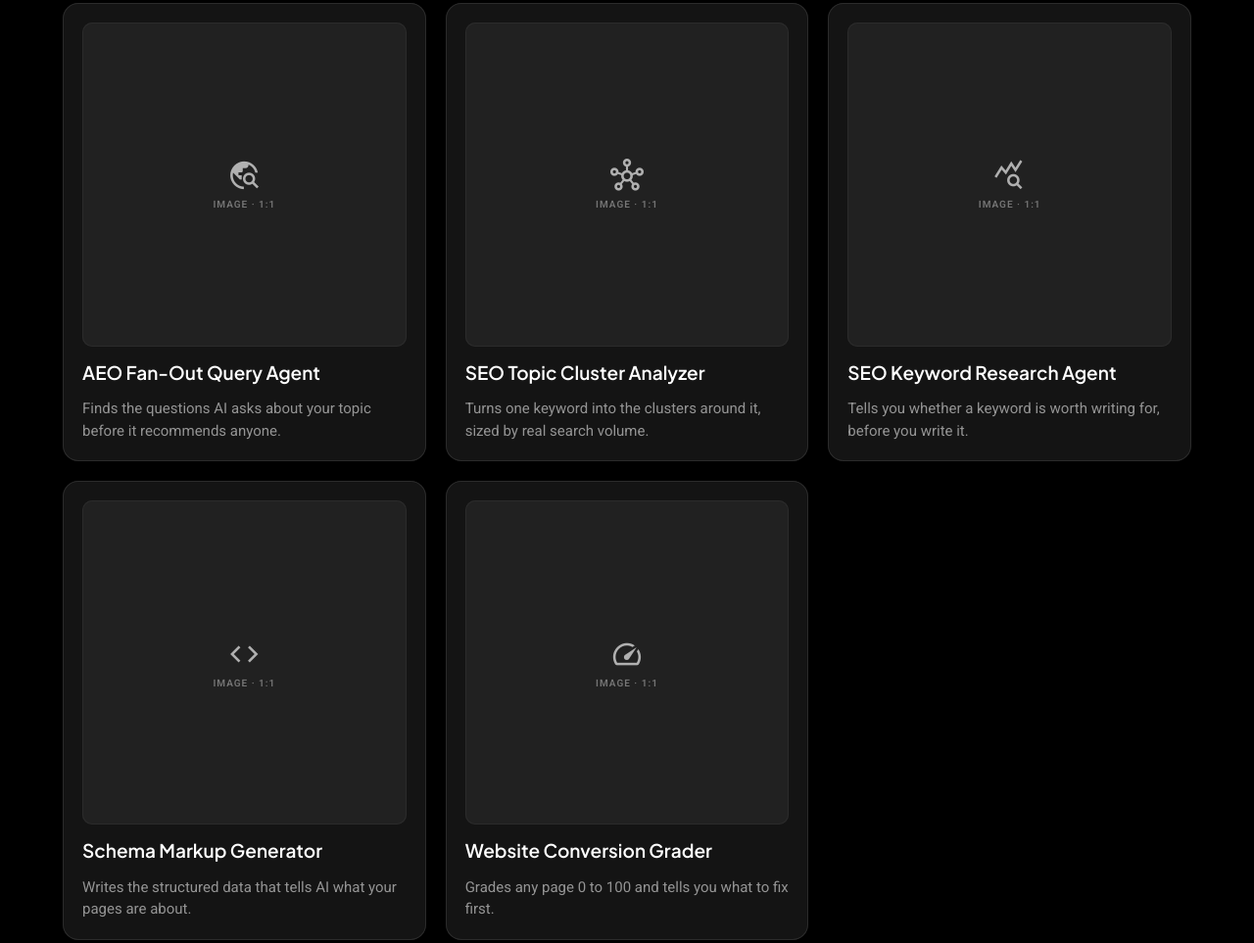
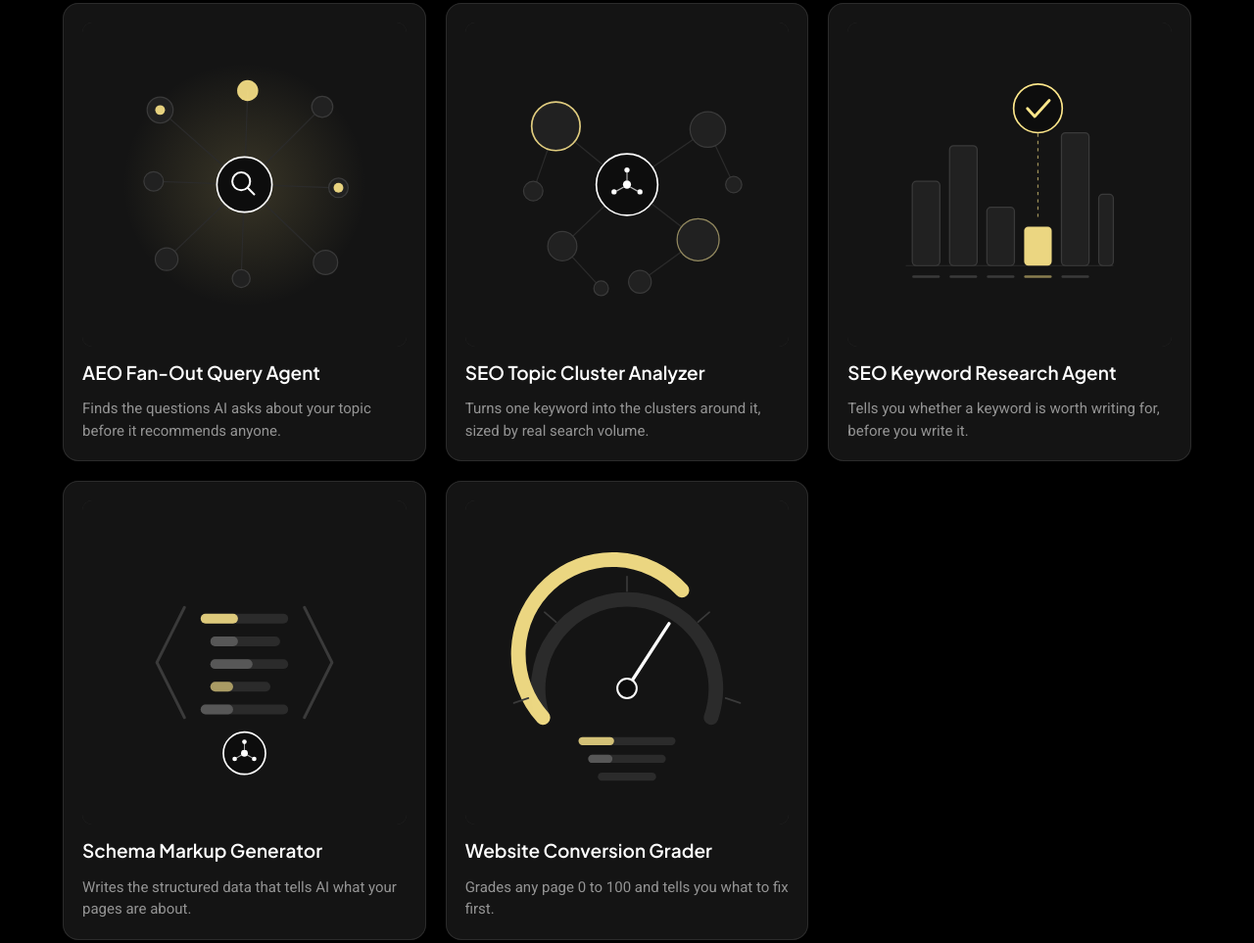
Before and after one commit to LeanLabs0/breeze-agent-bundle-prototype, a plain HTML site: page index.html in a window 1280 px wide. Shown: the part 1132-2095 px from the top of the page at 98% size. Drawn offline with nearby package versions, Linux system fonts and the light colour scheme.

Commit message:
Add agent artwork: 5 x 1:1 card images + 9:16 collage (SVG, on-brand)

```diff
--- a/index.html
+++ b/index.html
@@ -104,16 +104,16 @@
   .agrid{display:grid;grid-template-columns:repeat(3,1fr);gap:20px}
   .acard{padding:20px;display:flex;flex-direction:column;gap:14px}
   .aimg{aspect-ratio:1/1;border-radius:10px;background:var(--chip);box-shadow:inset 0 0 0 1px var(--border);
-        display:flex;flex-direction:column;align-items:center;justify-content:center;gap:8px;color:#B0B0B0}
-  .aimg .ms{font-size:34px}
-  .aimg-lab{font:600 10px/1 var(--font-body);letter-spacing:.1em;text-transform:uppercase;color:var(--text-3)}
+        overflow:hidden;display:flex}
+  .aimg img{width:100%;height:100%;object-fit:cover;display:block}
   .aname{font:600 19px/1.3 var(--font-heading);color:#fff;margin:0}
   .aline{font:400 15px/1.5 var(--font-body);color:var(--text-2);margin:0}
 
   /* Form block: 9:16 collage + form side by side */
   .formgrid{display:grid;grid-template-columns:.42fr 1fr;gap:32px;align-items:stretch}
   .collage{aspect-ratio:9/16;border-radius:16px;background:var(--card);box-shadow:inset 0 0 0 1px var(--border);
-           display:flex;flex-direction:column;align-items:center;justify-content:center;gap:10px;text-align:center;padding:24px}
+           overflow:hidden;display:flex}
+  .collage img{width:100%;height:100%;object-fit:cover;display:block}
 
   /* Form */
   .grid2{display:grid;grid-template-columns:1fr 1fr;gap:16px}
@@ -236,11 +236,9 @@
 <section class="sec" id="form">
   <div class="wrap formgrid">
 
-    <!-- <<< FILL ME: 9:16 collage of the agent images -->
+    <!-- 9:16 agent collage. First-pass artwork — Kevin swaps in the finals. -->
     <div class="collage">
-      <span class="ms" style="font-size:34px;color:#B0B0B0">grid_view</span>
-      <p class="body fs13">Agent image collage</p>
-      <span class="tag">Image placeholder — 9:16</span>
+      <img src="assets/agents/collage.svg" alt="The five Breeze agents">
     </div>
 
     <div class="card" style="padding:40px">
@@ -321,18 +319,18 @@ const HUBSPOT_FORM_GUID = '';   // <<< FILL ME
 // Relative so it works in preview. Edward: point this at the real HubSpot thank-you page.
 const THANK_YOU_URL = 'thank-you.html';
 
-/* Agents. `img` is the 1:1 image slot — swap the icon for a real <img> when ready.
+/* Agents. `img` is the 1:1 card image — first-pass artwork, Kevin swaps in finals.
    Descriptions are ONE line each, per Kevin. */
 const AGENTS = [
-  { name: 'AEO Fan-Out Query Agent',  icon: 'travel_explore',
+  { name: 'AEO Fan-Out Query Agent',  img: 'assets/agents/aeo-fan-out.svg',
     line: 'Finds the questions AI asks about your topic before it recommends anyone.' },
-  { name: 'SEO Topic Cluster Analyzer', icon: 'hub',
+  { name: 'SEO Topic Cluster Analyzer', img: 'assets/agents/seo-topic-cluster.svg',
     line: 'Turns one keyword into the clusters around it, sized by real search volume.' },
-  { name: 'SEO Keyword Research Agent', icon: 'query_stats',
+  { name: 'SEO Keyword Research Agent', img: 'assets/agents/seo-keyword-research.svg',
     line: 'Tells you whether a keyword is worth writing for, before you write it.' },
-  { name: 'Schema Markup Generator',  icon: 'code',
+  { name: 'Schema Markup Generator',  img: 'assets/agents/schema-markup.svg',
     line: 'Writes the structured data that tells AI what your pages are about.' },
-  { name: 'Website Conversion Grader', icon: 'speed',
+  { name: 'Website Conversion Grader', img: 'assets/agents/conversion-grader.svg',
     line: 'Grades any page 0 to 100 and tells you what to fix first.' }
 ];
 
@@ -344,10 +342,7 @@ const CHECK_SVG = '<svg width="12" height="10" viewBox="0 0 13 10" fill="none" a
 
 document.getElementById('agent-cards').innerHTML = AGENTS.map(a => `
   <div class="card acard">
-    <div class="aimg">
-      <span class="ms">${esc(a.icon)}</span>
-      <span class="aimg-lab">Image · 1:1</span>
-    </div>
+    <div class="aimg"><img src="${esc(a.img)}" alt="${esc(a.name)}" loading="lazy"></div>
     <h3 class="aname">${esc(a.name)}</h3>
     <p class="aline">${esc(a.line)}</p>
   </div>`).join('');
```
Also changed, not shown: landing.html (+13 -18 lines), assets/agents/aeo-fan-out.svg (added), assets/agents/collage.svg (added), assets/agents/conversion-grader.svg (added), assets/agents/schema-markup.svg (added), assets/agents/seo-keyword-research.svg (added), assets/agents/seo-topic-cluster.svg (added).
